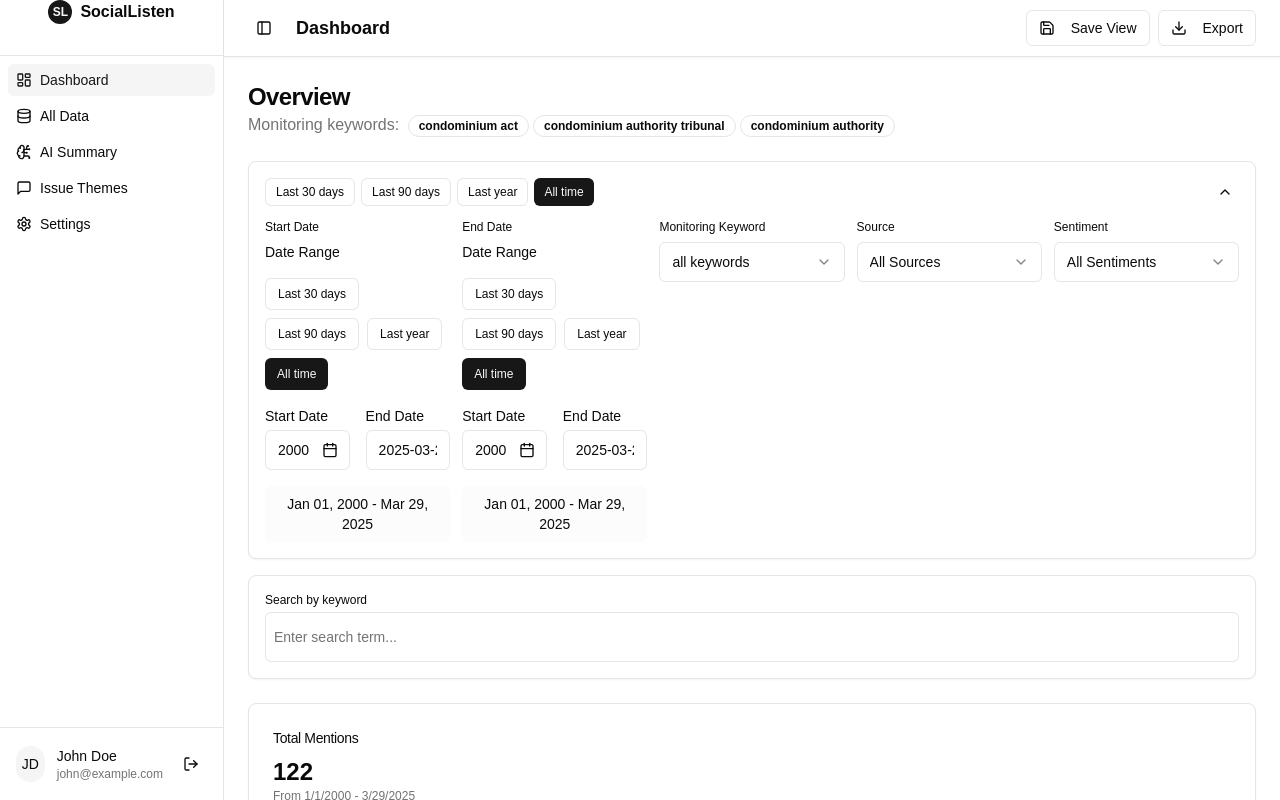
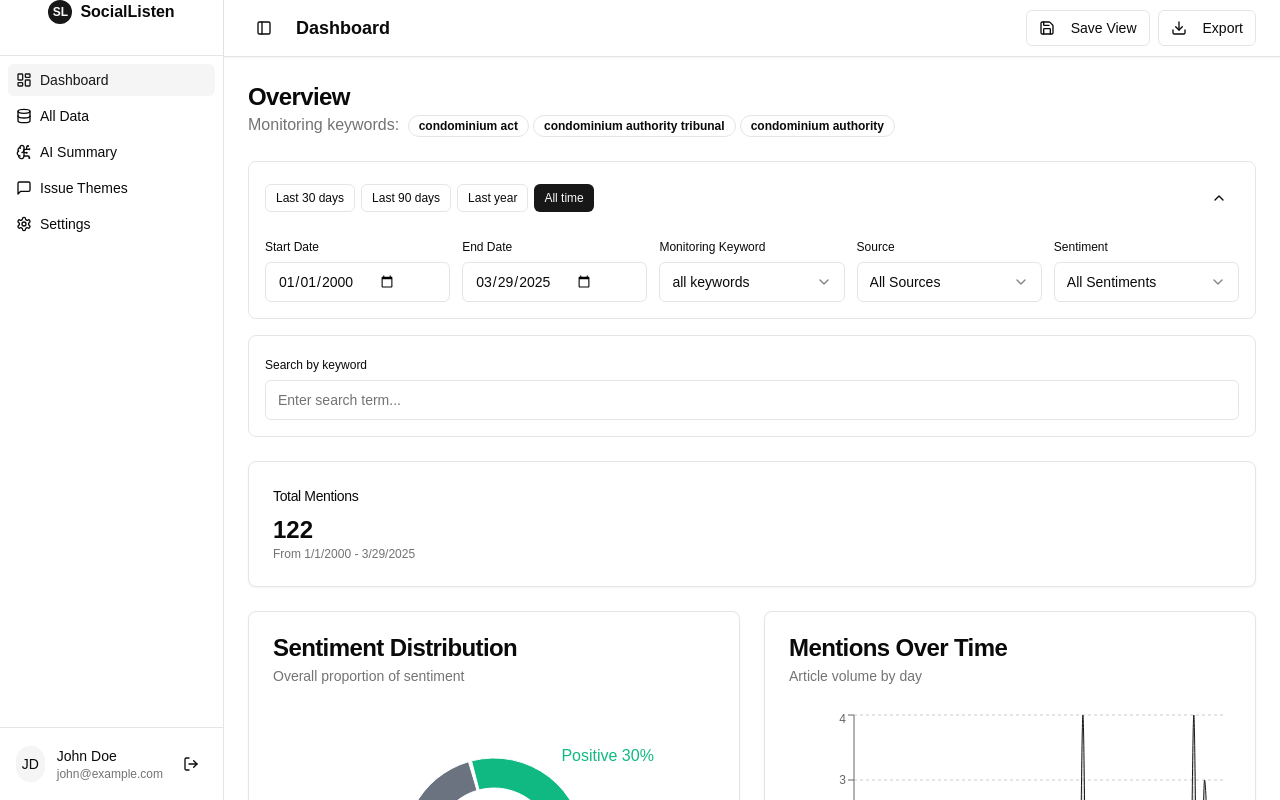
Before and after one commit to MazRadwan/social, a Next.js app: page /dashboard in a window 1280 px wide. Both pictures are taken after a click on the button 1225 px from the left and 192 px from the top of the page. Shown: the top 800 px of the page. Built offline with nearby package versions, Linux system fonts and the light colour scheme.

Commit message:
collapse filter bar

```diff
--- a/components/dashboard/filter-bar.tsx
+++ b/components/dashboard/filter-bar.tsx
@@ -1,7 +1,7 @@
 "use client"
 
 import { useState, useEffect } from 'react'
-import { X, ChevronDown, ChevronUp } from 'lucide-react'
+import { X, ChevronDown } from 'lucide-react'
 import { DateRange } from 'react-day-picker'
 import { Button } from '@/components/ui/button'
 import { Input } from '@/components/ui/input'
@@ -12,6 +12,7 @@ import { FilterOptions } from '@/lib/data/types'
 import { DateRangePicker } from '@/components/ui/date-range-picker'
 import { format, parseISO } from 'date-fns'
 import { Card, CardContent } from '@/components/ui/card'
+import { cn } from '@/lib/utils'
 
 interface FilterBarProps {
   onFilterChange: (filters: FilterOptions) => void
@@ -29,6 +30,7 @@ const MONITORING_KEYWORDS = [
 ]
 
 export function FilterBar({ onFilterChange, availableSources, initialFilters }: FilterBarProps) {
+  const [isExpanded, setIsExpanded] = useState(false)
   const [keyword, setKeyword] = useState<string>(initialFilters?.keyword || '')
   const [searchTags, setSearchTags] = useState<string[]>([])
   const [selectedKeyword, setSelectedKeyword] = useState<string>("all keywords")
@@ -42,18 +44,11 @@ export function FilterBar({ onFilterChange, availableSources, initialFilters }:
       to: new Date(),
     }
   )
-  const [filtersExpanded, setFiltersExpanded] = useState<boolean>(false)
 
   // Initialize searchTags from initialFilters if keyword exists
   useEffect(() => {
     if (initialFilters?.keyword) {
-      // Split by OR to handle pre-existing search strings
-      if (initialFilters.keyword.includes(' OR ')) {
-        const tags = initialFilters.keyword.split(' OR ').map(tag => tag.trim());
-        setSearchTags(tags);
-      } else {
       setSearchTags([initialFilters.keyword]);
-      }
     }
   }, [initialFilters]);
 
@@ -83,14 +78,8 @@ export function FilterBar({ onFilterChange, availableSources, initialFilters }:
     // Add optional filters
     // If we have search tags, join them with OR for keyword search
     if (currentSearchTags.length > 0) {
-      // Each term should be searched independently, but joined for the API
-      const cleanTags = currentSearchTags.map(tag => tag.trim()).filter(Boolean);
-      if (cleanTags.length > 0) {
-        filters.keyword = cleanTags.join(' OR ');
-
-        // Store the original tags for UI display purposes
-        (filters as any)._originalTags = [...cleanTags];
-      }
+      // Each term should be searched independently
+      filters.keyword = currentSearchTags.join(' OR ');
     } else if (currentKeyword) {
       filters.keyword = currentKeyword;
     }
@@ -332,16 +321,11 @@ export function FilterBar({ onFilterChange, availableSources, initialFilters }:
     onFilterChange(newFilters);
   }
 
-  // Toggle filters expanded/collapsed state
-  const toggleFilters = () => {
-    setFiltersExpanded(!filtersExpanded);
-  };
-
   return (
     <div className="space-y-4">
-      <Card className="bg-card border rounded-lg w-full">
-        <CardContent className="p-3 sm:p-4">
-          <div className="flex items-center justify-between mb-2">
+      <div className="bg-card border rounded-lg p-3 sm:p-4 w-full">
+        <div className="space-y-4">
+          <div className="flex justify-between items-center">
             <div className="flex flex-wrap gap-1.5">
               <Button
                 variant={isLastXDays(date, 30) ? "default" : "outline"}
@@ -376,10 +360,25 @@ export function FilterBar({ onFilterChange, availableSources, initialFilters }:
                 All time
               </Button>
             </div>
+            <Button
+              variant="ghost"
+              size="icon"
+              onClick={() => setIsExpanded(!isExpanded)}
+              aria-label={isExpanded ? "Collapse filters" : "Expand filters"}
+            >
+              <ChevronDown
+                className={cn("h-4 w-4 transition-transform", {
+                  "rotate-180": isExpanded,
+                })}
+              />
+            </Button>
+          </div>
 
-            <div className="flex items-center gap-2">
-              {/* Clear Filters Button */}
+          {isExpanded && (
+            <div className="space-y-4">
+              {/* Clear Filters button */}
               {(searchTags.length > 0 || selectedKeyword !== 'all keywords' || source !== 'all' || sentiment !== 'all') && (
+                <div className="flex justify-end">
                   <Button
                     variant="outline"
                     size="sm"
@@ -389,100 +388,84 @@ export function FilterBar({ onFilterChange, availableSources, initialFilters }:
                     Clear Filters
                     <X className="ml-1 h-3 w-3" />
                   </Button>
+                </div>
               )}
 
-              {/* Toggle Expand/Collapse Button */}
-              <Button
-                variant="ghost"
-                size="sm"
-                onClick={toggleFilters}
-                className="h-7 w-7 p-0"
-                aria-label={filtersExpanded ? "Collapse filters" : "Expand filters"}
-              >
-                {filtersExpanded ? (
-                  <ChevronUp className="h-4 w-4" />
-                ) : (
-                  <ChevronDown className="h-4 w-4" />
-                )}
-              </Button>
+              <div className="grid grid-cols-1 md:grid-cols-2 lg:grid-cols-5 gap-2 md:gap-3">
+                <div>
+                  <Label htmlFor="start-date" className="text-xs">Start Date</Label>
+                  <div className="flex items-center mt-1">
+                    <Input
+                      id="start-date"
+                      type="date"
+                      value={date?.from ? format(date.from, 'yyyy-MM-dd') : ''}
+                      onChange={(e) => {
+                        const newValue = e.target.value;
+                        const fromDate = newValue ? parseISO(newValue) : new Date(2000, 0, 1);
+                        const toDate = date?.to || new Date();
+                        handleDateChange({ from: fromDate, to: toDate });
+                      }}
+                      className="w-full"
+                    />
                   </div>
                 </div>
 
-          {/* Collapsible content */}
-          {filtersExpanded && (
-            <div className="space-y-4">
-              {/* Single row layout with all filters */}
-              <div className="grid grid-cols-1 md:grid-cols-2 lg:grid-cols-5 gap-2 md:gap-3">
-                {/* Start Date Input */}
                 <div>
-                  <Label htmlFor="start-date" className="text-xs">Start Date</Label>
-                  <DateRangePicker
-                    dateRange={date}
-                    onDateRangeChange={handleDateChange}
-                    className="mt-1 w-full"
+                  <Label htmlFor="end-date" className="text-xs">End Date</Label>
+                  <div className="flex items-center mt-1">
+                    <Input
+                      id="end-date"
+                      type="date"
+                      value={date?.to ? format(date.to, 'yyyy-MM-dd') : ''}
+                      onChange={(e) => {
+                        const newValue = e.target.value;
+                        const toDate = newValue ? parseISO(newValue) : new Date();
+                        const fromDate = date?.from || new Date(2000, 0, 1);
+                        handleDateChange({ from: fromDate, to: toDate });
+                      }}
+                      className="w-full"
                     />
                   </div>
-
-                {/* End Date Input */}
-                <div>
-                  <Label htmlFor="end-date" className="text-xs">End Date</Label>
-                  <DateRangePicker
-                    dateRange={date}
-                    onDateRangeChange={handleDateChange}
-                    className="mt-1 w-full"
-                  />
                 </div>
 
-                {/* Monitoring Keyword Dropdown */}
                 <div>
                   <Label htmlFor="monitoring-keyword" className="text-xs">Monitoring Keyword</Label>
-                  <Select
-                    value={selectedKeyword}
-                    onValueChange={handleSelectedKeywordChange}
-                  >
+                  <Select value={selectedKeyword} onValueChange={handleSelectedKeywordChange}>
                     <SelectTrigger id="monitoring-keyword" className="mt-1 w-full">
-                      <SelectValue placeholder="Select keyword" />
+                      <SelectValue placeholder="All Keywords" />
                     </SelectTrigger>
                     <SelectContent>
-                      {MONITORING_KEYWORDS.map((keyword) => (
-                        <SelectItem key={keyword} value={keyword}>
-                          {keyword}
+                      {MONITORING_KEYWORDS.map((kw) => (
+                        <SelectItem key={kw} value={kw}>
+                          {kw}
                         </SelectItem>
                       ))}
                     </SelectContent>
                   </Select>
                 </div>
 
-                {/* Source Dropdown */}
                 <div>
                   <Label htmlFor="source" className="text-xs">Source</Label>
-                  <Select
-                    value={source}
-                    onValueChange={handleSourceChange}
-                  >
+                  <Select value={source} onValueChange={handleSourceChange}>
                     <SelectTrigger id="source" className="mt-1 w-full">
-                      <SelectValue placeholder="Select source" />
+                      <SelectValue placeholder="All Sources" />
                     </SelectTrigger>
                     <SelectContent>
                       <SelectItem value="all">All Sources</SelectItem>
-                      {availableSources.map((source) => (
-                        <SelectItem key={source} value={source}>
-                          {source}
+                      {availableSources.map((src) => (
+                        <SelectItem key={src} value={src}>
+                          {src}
                         </SelectItem>
                       ))}
                     </SelectContent>
                   </Select>
                 </div>
 
-                {/* Sentiment Dropdown */}
                 <div>
                   <Label htmlFor="sentiment" className="text-xs">Sentiment</Label>
-                  <Select
-                    value={sentiment}
-                    onValueChange={handleSentimentChange}
-                  >
+                  <Select value={sentiment} onValueChange={handleSentimentChange}>
                     <SelectTrigger id="sentiment" className="mt-1 w-full">
-                      <SelectValue placeholder="Select sentiment" />
+                      <SelectValue placeholder="All Sentiments" />
                     </SelectTrigger>
                     <SelectContent>
                       <SelectItem value="all">All Sentiments</SelectItem>
@@ -493,97 +476,26 @@ export function FilterBar({ onFilterChange, availableSources, initialFilters }:
                   </Select>
                 </div>
               </div>
-
-              {/* Active Filters */}
-              {(selectedKeyword !== 'all keywords' || source !== 'all' || sentiment !== 'all') && (
-                <div className="flex flex-wrap gap-2 mt-3">
-                  {selectedKeyword !== 'all keywords' && (
-                    <Badge variant="outline" className="px-3 py-1">
-                      Keyword: {selectedKeyword}
-                      <button
-                        className="ml-1 text-muted-foreground hover:text-foreground"
-                        onClick={handleClearSelectedKeyword}
-                      >
-                        <X className="h-3 w-3" />
-                      </button>
-                    </Badge>
-                  )}
-
-                  {source !== 'all' && (
-                    <Badge variant="outline" className="px-3 py-1">
-                      Source: {source}
-                      <button
-                        className="ml-1 text-muted-foreground hover:text-foreground"
-                        onClick={handleClearSource}
-                      >
-                        <X className="h-3 w-3" />
-                      </button>
-                    </Badge>
-                  )}
-
-                  {sentiment !== 'all' && (
-                    <Badge variant="outline" className="px-3 py-1">
-                      Sentiment: {sentiment}
-                      <button
-                        className="ml-1 text-muted-foreground hover:text-foreground"
-                        onClick={handleClearSentiment}
-                      >
-                        <X className="h-3 w-3" />
-                      </button>
-                    </Badge>
-                  )}
             </div>
           )}
         </div>
-          )}
-        </CardContent>
-      </Card>
+      </div>
 
-      {/* Keyword Search Field - Moved below filter bar */}
-      <Card className="bg-card border rounded-lg w-full">
-        <CardContent className="p-3 sm:p-4">
-          <div className="relative">
-            <div className="flex justify-between items-center">
-              <Label htmlFor="keyword-search" className="text-xs">Search by keyword</Label>
-              {searchTags.length > 0 && (
-                <button
-                  className="text-xs text-muted-foreground hover:text-foreground"
-                  onClick={handleClearAllSearchTags}
-                >
-                  Clear all
-                </button>
-              )}
-            </div>
-            <div className="flex items-center flex-wrap gap-1 mt-1 p-1 border rounded-md bg-background">
+      {/* Keyword Search Field */}
+      <div className="bg-card border rounded-lg p-3 sm:p-4">
+        <Label htmlFor="search" className="text-xs">Search by keyword</Label>
+        <div className="flex items-center mt-1">
           <Input
-                id="keyword-search"
-                placeholder={searchTags.length > 0 ? "" : "Enter search term..."}
+            id="search"
+            type="text"
+            placeholder="Enter search term..."
             value={keyword}
-                onChange={handleKeywordChange}
+            onChange={(e) => setKeyword(e.target.value)}
             onKeyDown={handleKeywordKeyPress}
-                className="flex-1 min-w-[120px] border-0 focus-visible:ring-0 focus-visible:ring-offset-0 p-1"
+            className="w-full"
           />
-              {searchTags.map((tag, index) => (
-                <Badge
-                  key={`inline-tag-${index}`}
-                  variant="secondary"
-                  className="px-2 py-0.5 h-7 flex items-center gap-1 whitespace-nowrap"
-                >
-                  {tag}
-                  <button
-                    type="button"
-                    className="text-muted-foreground hover:text-foreground"
-                    onClick={() => handleRemoveSearchTag(tag)}
-                    aria-label={`Remove ${tag} tag`}
-                  >
-                    <X className="h-3 w-3" />
-                  </button>
-                </Badge>
-              ))}
         </div>
       </div>
-        </CardContent>
-      </Card>
     </div>
   )
 }
```
Lines whose indentation alone changed are shown as unchanged.
